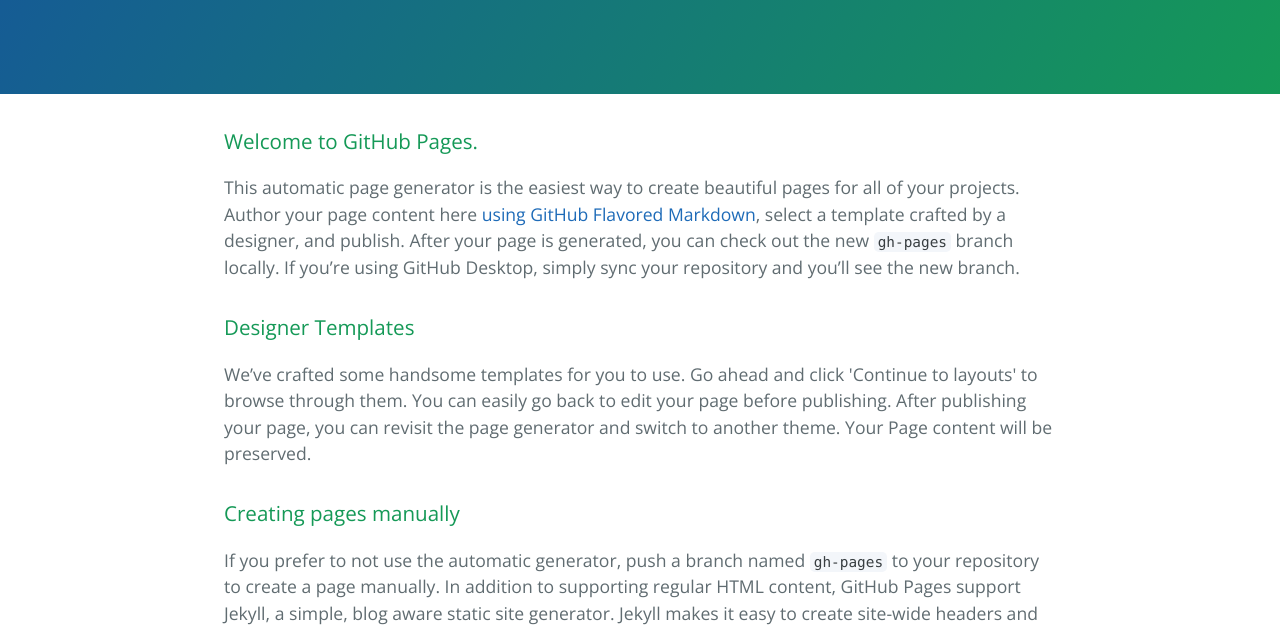
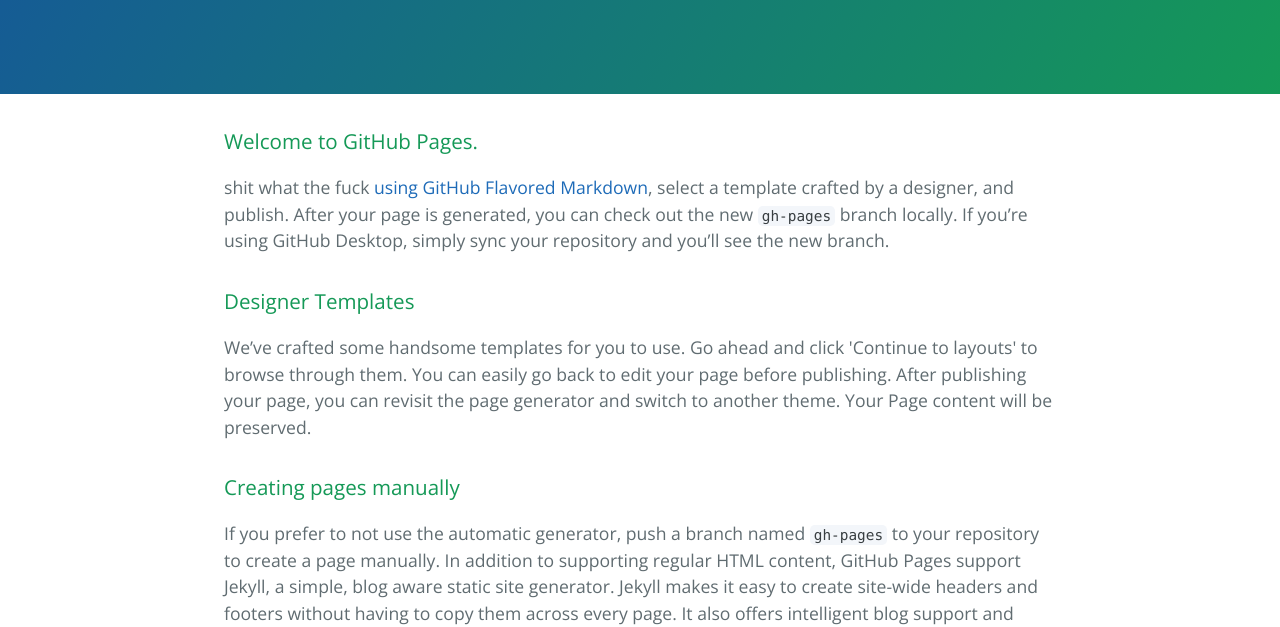
Before and after one commit to joyce90829/joyce90829.github.io, a plain HTML site: page index.html in a window 1280 px wide. Shown: the part 176-803 px from the top of the page. Drawn offline with nearby package versions, Linux system fonts and the light colour scheme.

Commit message:
First successful commit

```diff
--- a/index.html
+++ b/index.html
@@ -19,7 +19,7 @@
       <h3>
 <a id="welcome-to-github-pages" class="anchor" href="#welcome-to-github-pages" aria-hidden="true"><span aria-hidden="true" class="octicon octicon-link"></span></a>Welcome to GitHub Pages.</h3>
 
-<p>This automatic page generator is the easiest way to create beautiful pages for all of your projects. Author your page content here <a href="https://guides.github.com/features/mastering-markdown/">using GitHub Flavored Markdown</a>, select a template crafted by a designer, and publish. After your page is generated, you can check out the new <code>gh-pages</code> branch locally. If you’re using GitHub Desktop, simply sync your repository and you’ll see the new branch.</p>
+<p>shit what the fuck <a href="https://guides.github.com/features/mastering-markdown/">using GitHub Flavored Markdown</a>, select a template crafted by a designer, and publish. After your page is generated, you can check out the new <code>gh-pages</code> branch locally. If you’re using GitHub Desktop, simply sync your repository and you’ll see the new branch.</p>
 
 <h3>
 <a id="designer-templates" class="anchor" href="#designer-templates" aria-hidden="true"><span aria-hidden="true" class="octicon octicon-link"></span></a>Designer Templates</h3>
```
